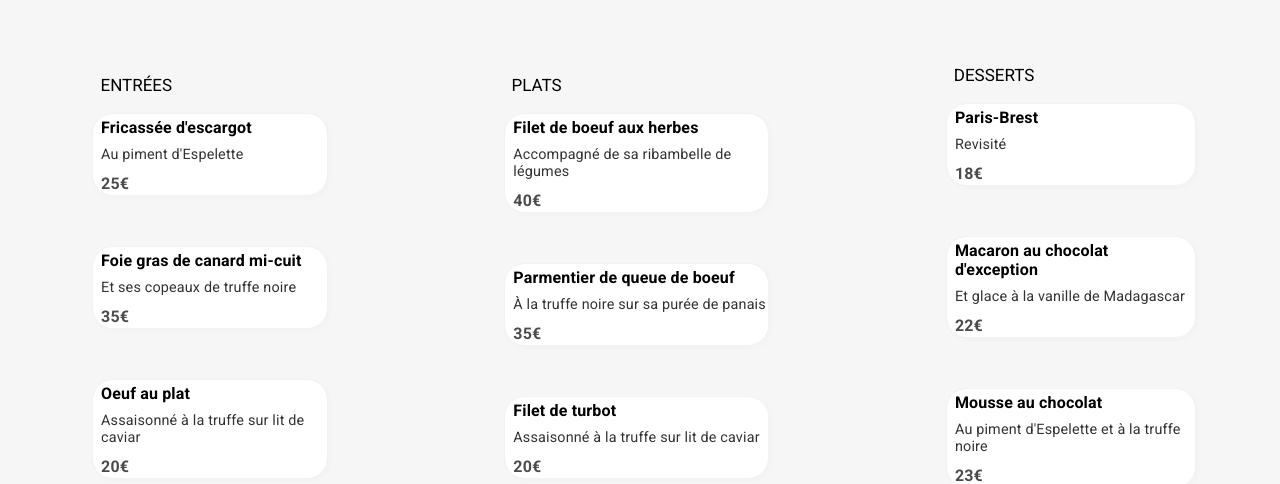
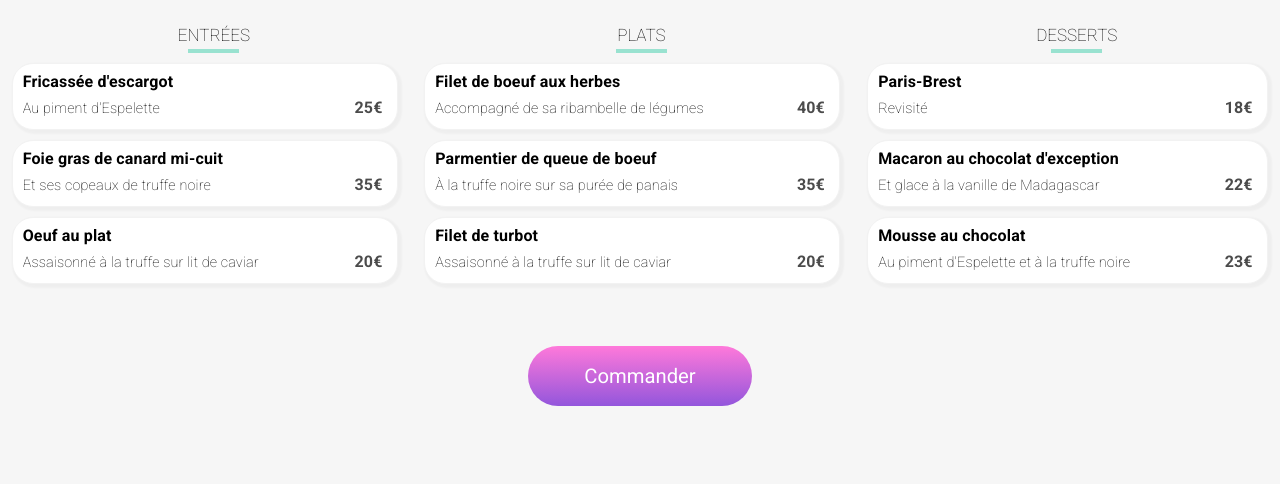
Before and after one commit to anabiasetti/AnaBiasetti_3_10062021, a website: page la-palette.html in a window 1280 px wide. Shown: the part 347-831 px from the top of the page. Drawn offline with Linux system fonts and the light colour scheme; a web font is replaced by a local one.

Commit message:
nettoyage et responsive

```diff
--- a/la-palette.html
+++ b/la-palette.html
@@ -4,10 +4,12 @@
     <meta charset="UTF-8" />
     <meta http-equiv="X-UA-Compatible" content="IE=edge" />
     <meta name="viewport" content="width=device-width, initial-scale=1.0" />
-    <link
-      href="https://fonts.googleapis.com/css2?family=Roboto:wght@400;700&family=Shrikhand&display=swap"
-      rel="stylesheet"
-    />
+    <link rel="preconnect" href="https://fonts.googleapis.com" />
+    <link rel="preconnect" href="https://fonts.gstatic.com" crossorigin />
+    <link href="https://fonts.googleapis.com/css2?family=Shrikhand&display=swap" rel="stylesheet" />
+    <link rel="preconnect" href="https://fonts.googleapis.com" />
+    <link rel="preconnect" href="https://fonts.gstatic.com" crossorigin />
+    <link href="https://fonts.googleapis.com/css2?family=Roboto:wght@100;400;500;700&display=swap" rel="stylesheet" />
     <link rel="stylesheet" href="public/css/style.css" />
     <script src="https://kit.fontawesome.com/5cc030f6c7.js" crossorigin="anonymous"></script>
     <title>La palette du goût</title>
@@ -84,7 +86,7 @@
               <p class="options__price">18€</p>
             </li>
             <li class="options__option">
-              <h4 class="seelction__article__heading">Macaron au chocolat d'exception</h4>
+              <h4 class="options__heading">Macaron au chocolat d'exception</h4>
               <p class="options__detail">Et glace à la vanille de Madagascar</p>
               <p class="options__price">22€</p>
             </li>
--- a/sass/pages/_accueil.scss
+++ b/sass/pages/_accueil.scss
@@ -118,7 +118,11 @@
 
   &__image {
     width: 100%;
-    @include images;
+    height: 173px;
+    width: 337px;
+    object-fit: cover;
+    border-radius: 15px 15px 0 0;
+    object-position: 0 68%;
     @include desktopresto;
     @include desktop {
       height: 250px;
@@ -129,10 +133,11 @@
   }
   &__new {
     font-size: 1.4em;
-    background-color: green;
-    color: white;
-    font-weight: 700;
-    padding: 0.4em;
+    background: #a9e0d1;
+    color: #3b8468;
+    font-weight: 500;
+    padding: 0.7em 1.5em;
+    border-radius: 0.3em;
     display: inline-block;
     position: absolute;
     top: 10px;
--- a/sass/pages/_menu.scss
+++ b/sass/pages/_menu.scss
@@ -7,7 +7,7 @@
     width: 100%;
     object-fit: cover;
     object-position: 0% 15%;
-    @include desktopmenu {
+    @include desktop {
       object-position: 0% 56%;
       justify-content: center;
     }
@@ -25,7 +25,7 @@
 
     &--iconheart {
       font-size: 2.4em;
-      @include desktopmenu {
+      @include desktop {
         font-size: 3.5em;
       }
     }
@@ -34,7 +34,7 @@
     font-family: "Shrikhand", sans-serif;
     font-size: 2.6em;
     text-align: center;
-    @include desktopmenu {
+    @include desktop {
       font-size: 3em;
     }
   }
@@ -45,8 +45,12 @@ main {
 /*section class="selection"*/
 
 .selections {
-  @include desktop {
+  @include desktopselection {
     display: flex;
+    flex-wrap: wrap;
+    flex-direction: row;
+    justify-content: space-evenly;
+    gap: 2px;
   }
   @include grandecran {
     display: flex;
@@ -54,43 +58,49 @@ main {
     justify-content: space-evenly;
   }
   &__selection {
-    padding: 4em 0em 0em 0.9em;
-    max-width: 100%;
-    @include grandecran {
-      max-width: 30%;
-      margin: auto;
-    }
+    padding: 0em 0.9em 2em 0.9em;
+    flex-grow: 0.5;
   }
 
   &__heading {
     display: flex;
     align-content: flex-start;
     font-size: 1.7em;
-    font-weight: 400;
+    font-weight: 100;
     padding-top: 1.65em;
     width: 100%;
     padding-left: 1.1em;
+    position: relative;
+    &::after {
+      content: "";
+      position: absolute;
+      width: 3em;
+      bottom: -8px;
+      border-bottom: 4px solid #99e2d0;
+    }
+
+    @include desktop {
+      justify-content: center;
+    }
   }
 }
 .options {
   display: flex;
   flex-direction: column;
   justify-content: space-around;
-  gap: 2em;
+  gap: 1em;
   align-content: center;
   justify-items: center;
   align-items: center;
   list-style: none;
   padding-top: 1.8em;
-  @include desktopmenu {
-    gap: 5em;
-  }
   &__option {
     padding: 8px 14px 12px 10px;
     letter-spacing: 0.01em;
     display: flex;
     flex-direction: column;
     justify-content: space-between;
+    flex: content;
     gap: 9px;
     font-size: 1.6em;
     font-weight: 700;
@@ -99,37 +109,26 @@ main {
     cursor: pointer;
     border: 1px solid #f2f2f2;
     border-radius: 21px;
-    box-shadow: 2px 2px 2px 2px rgba(0, 0, 0, 0.01);
+    box-shadow: 2px 2px 2px 2px rgba(0, 0, 0, 0.03);
     background-color: white;
-    @include desktopmenu {
-      height: auto;
-      padding: 4px 0 4px 8px;
-    }
+    position: relative;
+    box-sizing: content-box;
   }
   &__heading {
     font-size: 1em;
     font-weight: 700;
+    white-space: nowrap;
   }
   &__detail {
     font-size: 0.9em;
-    font-weight: 400;
-    opacity: 0.8;
+    font-weight: 100;
+    white-space: nowrap;
   }
   &__price {
     align-self: flex-end;
     font-size: 1em;
-    position: relative;
-    top: -28px;
-    left: -2px;
+    position: absolute;
+    bottom: 0.75em;
     opacity: 0.7;
-    @include desktopmenu {
-      top: -44px;
-      left: -45px;
-    }
-    @include grandecran {
-      top: 2px;
-      left: 0;
-      align-self: flex-start;
-    }
   }
 }
--- a/sass/utils/_mixins.scss
+++ b/sass/utils/_mixins.scss
@@ -1,6 +1,7 @@
 $breakpoints: (
   desktop: 599px,
   grandecran: 900px,
+  desktopselection: 737px,
 );
 $card: (
   width: 457px,
@@ -23,20 +24,15 @@ $heading: (
   }
 }
 
-@mixin desktopmenu {
-  @media all and (min-width: map-get($breakpoints, desktop)) {
-    @content;
-  }
-}
-
 @mixin grandecran {
   @media all and(min-width: map-get($breakpoints, grandecran)) {
     @content;
   }
 }
-
-@mixin border($colour: $colour-secondary) {
-  border: 0.1rem solid $colour;
+@mixin desktopselection {
+  @media all and(min-width: map-get($breakpoints, desktopselection)) {
+    @content;
+  }
 }
 
 @mixin btn {
@@ -56,15 +52,6 @@ $heading: (
   }
 }
 
-@mixin images {
-  height: 173px;
-  width: 337px;
-  max-width: 456px; /* 17 x 15px (15px = 1% du max-width du body)*/
-  object-fit: cover;
-  border-radius: 15px 15px 0 0;
-  object-position: 0 68%;
-}
-
 @mixin desktopfooter {
   @media all and (min-width: map-get($breakpoints, desktop)) {
     @content;
```
Also changed, not shown: index.html (+4 -6 lines), public/css/style.css, 1 other file.
